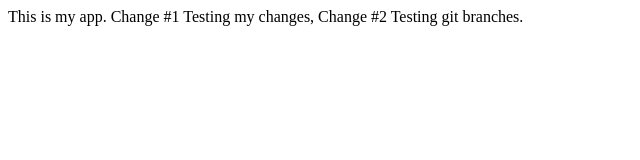
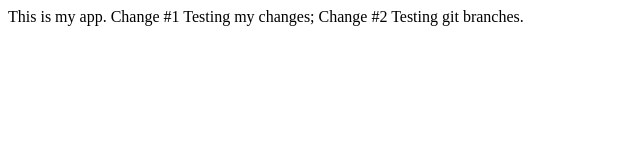
Before and after one commit to nareshvn/it3038c-scripts, a plain HTML site: page testing/index.html in a window 1280 px wide. Shown: the full height of the page, 0-640 px from the left. Drawn offline with Linux system fonts and the light colour scheme.

Commit message:
adding new stuff

```diff
--- a/testing/index.html
+++ b/testing/index.html
@@ -2,6 +2,6 @@
 <head>
 <title> MY App </title>
 </head>
-<body> This is my app. Change #1 Testing my changes, Change #2 Testing git branches.
+<body> This is my app. Change #1 Testing my changes; Change #2 Testing git branches.
 </body>
 </html>
```
